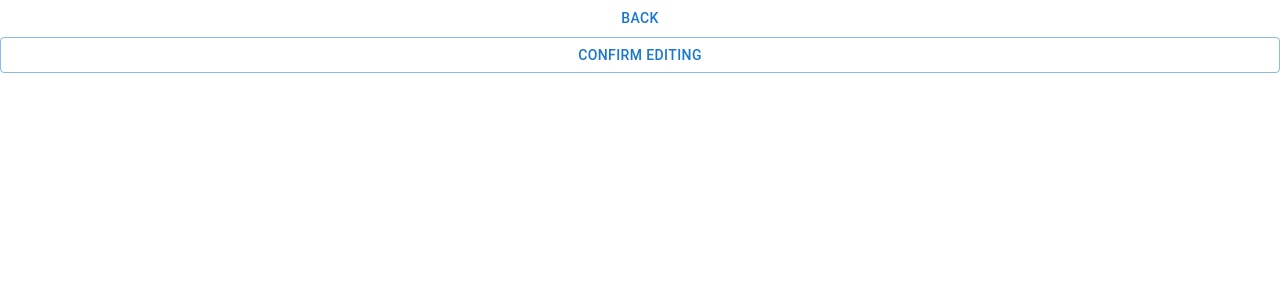
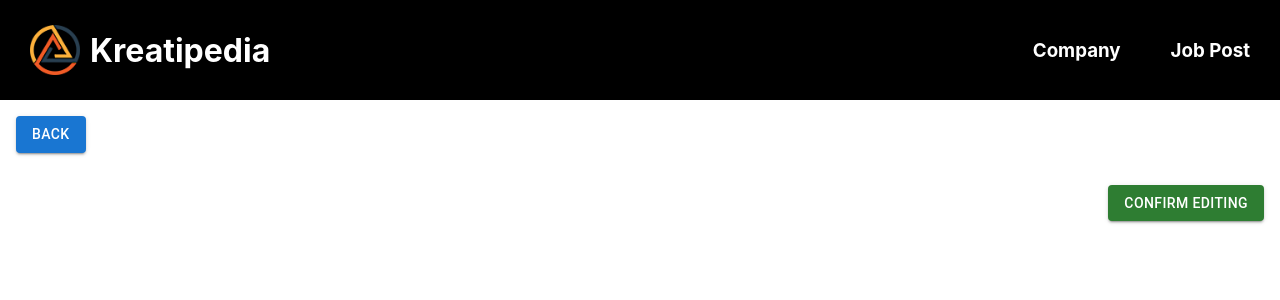
Before and after one commit to jaycchiu524/next-mui-form, a Next.js app: page /company/edit/1 in a window 1280 px wide. Shown: the top 300 px of the page. Built offline with nearby package versions, Linux system fonts and the light colour scheme.

Commit message:
feat: edit layout

```diff
--- a/src/pages/company/edit/[id].tsx
+++ b/src/pages/company/edit/[id].tsx
@@ -10,6 +10,7 @@ import JobPostForm from '@/components/JobPostForm'
 import { Container } from '@/components/commons'
 import { Company } from '@/pages/api/interfaces/company'
 import CompanyForm from '@/components/CompanyForm'
+import Header from '@/components/Header'
 
 type Props = {}
 
@@ -41,21 +42,38 @@ const EditCompany = (props: Props) => {
 
   return (
     <Container>
-      {JSON.stringify(companies, null, 2)}
+      <Header />
 
+      <Stack
+        sx={{ margin: 2 }}
+        direction="row"
+        justifyContent="flex-start"
+        spacing={2}>
         <Button
+          variant="contained"
           onClick={(e) => {
             e.preventDefault()
             push('/company')
           }}>
           Back
         </Button>
+      </Stack>
 
       <FormProvider {...methods}>
         {companies && <CompanyForm />}
-        <Button variant="outlined" type="submit" onClick={handleEditCompany}>
+        <Stack
+          sx={{ margin: 2 }}
+          direction="row"
+          justifyContent="flex-end"
+          spacing={2}>
+          <Button
+            color="success"
+            variant="contained"
+            type="submit"
+            onClick={handleEditCompany}>
             Confirm Editing
           </Button>
+        </Stack>
       </FormProvider>
     </Container>
   )
```
Also changed, not shown: src/pages/job-post/edit/[id].tsx (+20 -3 lines). Lines whose indentation alone changed are shown as unchanged.
